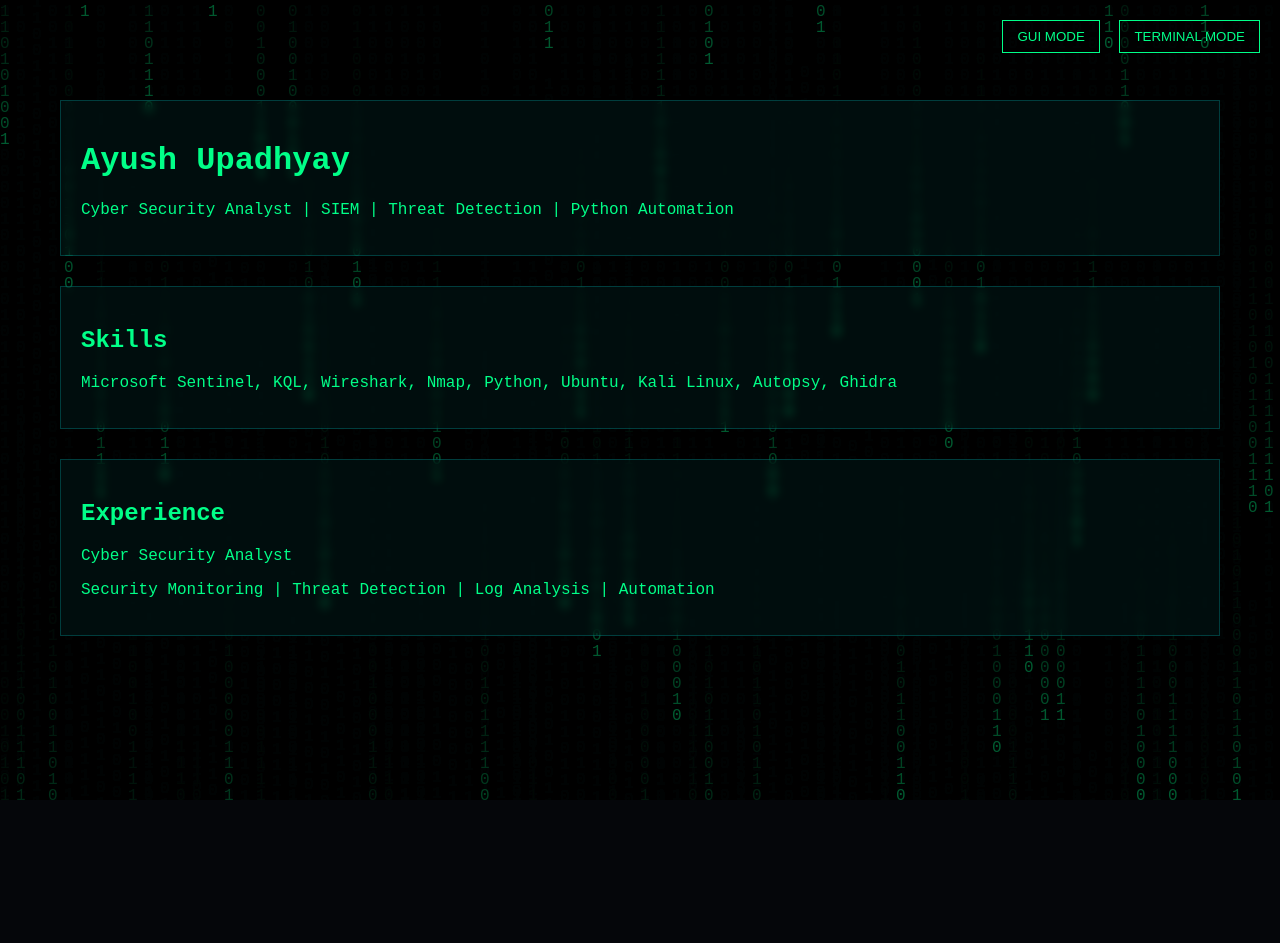
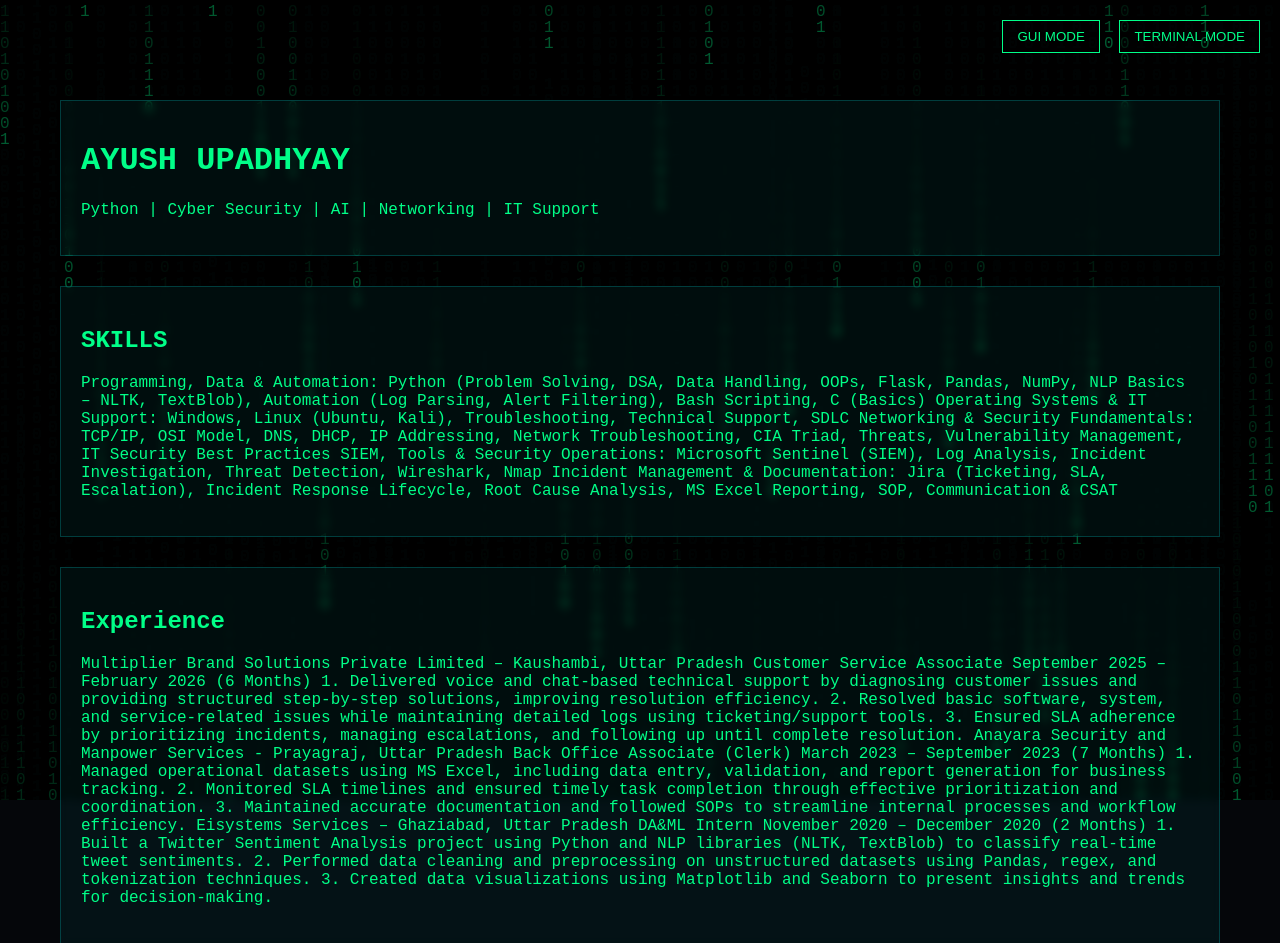
Before and after one commit to AyushUpadhyay70/AyushUpadhyay70.github.io, a plain HTML site: page index.html in a window 1280 px wide. Shown: the top 943 px of the page. Before the commit the page ends 800 px from the top, so only its background shows below. Drawn offline with Linux system fonts and the light colour scheme.

Commit message:
Revise personal information and experience details
Updated title and content to reflect a more detailed professional profile.

```diff
--- a/index.html
+++ b/index.html
@@ -2,7 +2,7 @@
 <html>
 <head>
 <meta charset="UTF-8">
-<title>Ayush Upadhyay | Cyber Security Analyst</title>
+<title>AYUSH UPADHYAY | Detail-oriented IT professional</title>
 <link rel="stylesheet" href="style.css">
 </head>
 
@@ -19,19 +19,43 @@
 <div id="guiMode" class="page active">
 
     <div class="card">
-        <h1>Ayush Upadhyay</h1>
-        <p>Cyber Security Analyst | SIEM | Threat Detection | Python Automation</p>
+        <h1>AYUSH UPADHYAY</h1>
+        <p>Python | Cyber Security | AI | Networking | IT Support</p>
     </div>
 
     <div class="card">
-        <h2>Skills</h2>
-        <p>Microsoft Sentinel, KQL, Wireshark, Nmap, Python, Ubuntu, Kali Linux, Autopsy, Ghidra</p>
+        <h2>SKILLS</h2>
+        <p>Programming, Data & Automation: Python (Problem Solving, DSA, Data Handling, OOPs, Flask, Pandas, NumPy, NLP Basics – NLTK, TextBlob), Automation (Log Parsing, Alert Filtering), Bash Scripting, C (Basics)
+Operating Systems & IT Support: Windows, Linux (Ubuntu, Kali), Troubleshooting, Technical Support, SDLC
+Networking & Security Fundamentals: TCP/IP, OSI Model, DNS, DHCP, IP Addressing, Network Troubleshooting, CIA Triad, Threats, Vulnerability Management, IT Security Best Practices
+SIEM, Tools & Security Operations: Microsoft Sentinel (SIEM), Log Analysis, Incident Investigation, Threat Detection, Wireshark, Nmap
+Incident Management & Documentation: Jira (Ticketing, SLA, Escalation), Incident Response Lifecycle, Root Cause Analysis, MS Excel Reporting, SOP, Communication & CSAT
+</p>
     </div>
 
     <div class="card">
         <h2>Experience</h2>
-        <p>Cyber Security Analyst</p>
-        <p>Security Monitoring | Threat Detection | Log Analysis | Automation</p>
+        <p>Multiplier Brand Solutions Private Limited – Kaushambi, Uttar Pradesh
+Customer Service Associate
+September 2025 – February 2026			(6 Months)
+1.	Delivered voice and chat-based technical support by diagnosing customer issues and providing structured step-by-step solutions, improving resolution efficiency.
+2.	Resolved basic software, system, and service-related issues while maintaining detailed logs using ticketing/support tools.
+3.	Ensured SLA adherence by prioritizing incidents, managing escalations, and following up until complete resolution.
+
+Anayara Security and Manpower Services - Prayagraj, Uttar Pradesh
+Back Office Associate (Clerk)
+March 2023 – September 2023			(7 Months)
+1.	Managed operational datasets using MS Excel, including data entry, validation, and report generation for business tracking.
+2.	Monitored SLA timelines and ensured timely task completion through effective prioritization and coordination.
+3.	Maintained accurate documentation and followed SOPs to streamline internal processes and workflow efficiency.
+
+Eisystems Services – Ghaziabad, Uttar Pradesh
+DA&ML Intern
+November 2020 – December 2020			(2 Months)
+1.	Built a Twitter Sentiment Analysis project using Python and NLP libraries (NLTK, TextBlob) to classify real-time tweet sentiments.
+2.	Performed data cleaning and preprocessing on unstructured datasets using Pandas, regex, and tokenization techniques.
+3.	Created data visualizations using Matplotlib and Seaborn to present insights and trends for decision-making.
+</p>
     </div>
 
 </div>
```
